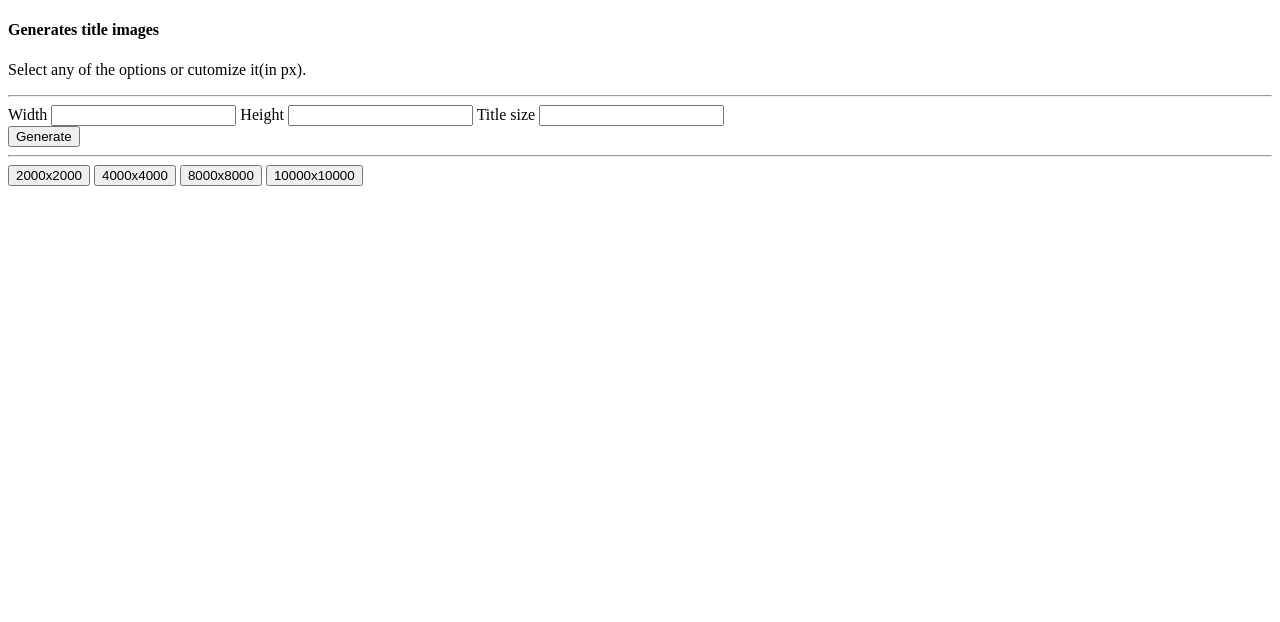
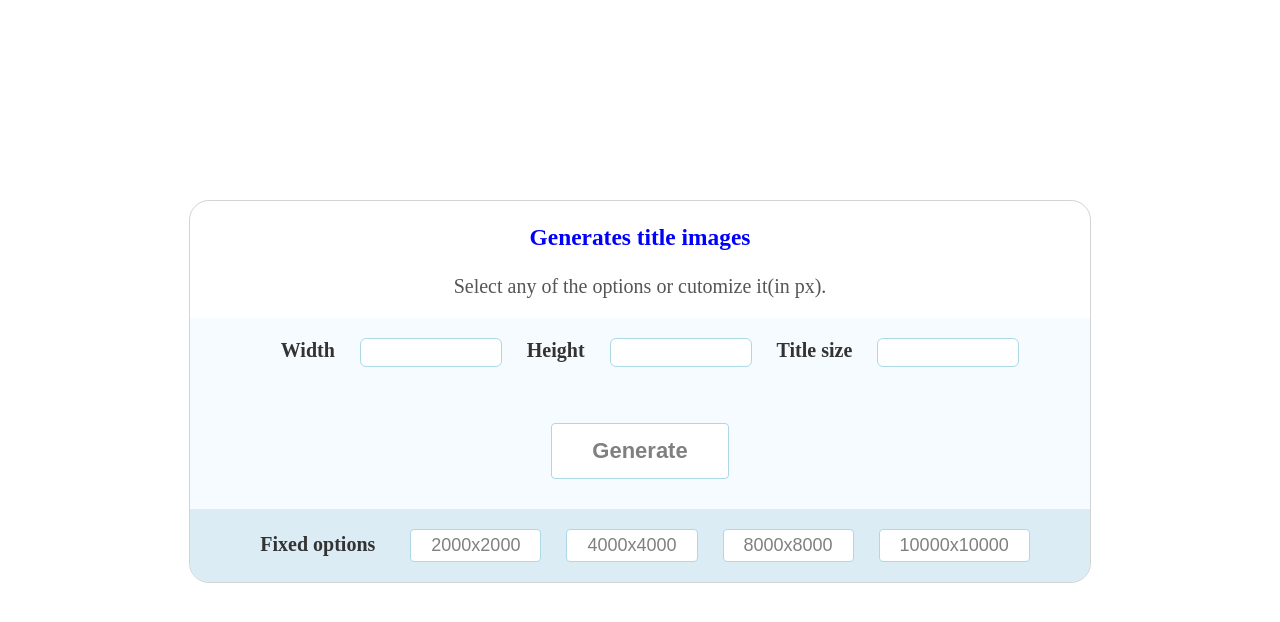
Before and after one commit to empirefx/XLImageGen, a website built with Vite: page index.html in a window 1280 px wide. Built offline with nearby package versions, Linux system fonts and the light colour scheme.

Commit message:
path: css styles

```diff
--- a/index.html
+++ b/index.html
@@ -4,12 +4,103 @@
   <meta charset="utf-8">
   <meta name="viewport" content="width=device-width, initial-scale=1">
   <title>XL Image Generator</title>
+  <style>
+    body {
+      font-size: 20px;
+
+      background-color: white;
+    }
+
+    hr {
+      background: none;
+      border: 1px solid #ddd;
+    }
+
+    .wrapper {
+      overflow: hidden;
+      width: 900px;
+      height: auto;
+      position: relative;
+      margin: auto;
+      margin-top: 200px;
+/*      padding: 20px;*/
+      text-align:center;
+      border-radius: 20px;
+
+      background-color:white;
+      border: 1px solid lightgray;
+    }
+
+    h3 {
+      color: blue;
+    }
+
+    p {
+      color: #555;
+    }
+
+    label {
+      margin: 20px;
+      font-weight: bold;
+
+      color: #333;
+    }
+
+    input {
+      max-width: 100px;
+      padding: 6px 20px;
+      border-radius: 6px;
+
+      border: 1px solid lightblue;
+    }
+
+    button {
+      margin: 10px;
+      padding: 5px 20px;
+      border-radius: 4px;
+
+      font-size: 18px;
+      color: gray;
+      border: 1px solid lightblue;
+      background-color: white;
+    }
+
+    button:hover {
+      cursor: pointer;
+
+      color: #000020;
+      background-color: #009fff0a;
+    }
+
+    .option {
+      padding: 20px 0;
+
+      background-color: #009fff0a;
+    }
+
+    .selection {
+      padding: 10px 0;
+
+      background-color: #add3e66e;
+    }
+
+    .option, .selection {
+    }
+
+
+    #generate {
+      padding: 14px 40px;
+
+      font-size: 22px;
+      font-weight: bold;
+    }
+  </style>
 </head>
 <body>
   <div class="wrapper">
-    <h4>Generates title images</h4>
+    <h3>Generates title images</h3>
     <p>Select any of the options or cutomize it(in px).</p>
-    <hr>
+    <div class="option">
       <label for="width">Width</label>
       <input id="width" type="text">
       <label for="height">Height</label>
@@ -17,13 +108,18 @@
       <label for="title">Title size</label>
       <input id="title" type="text">
       <br>
+      <br>
+      <br>
       <button id="generate">Generate</button>
-    <hr>
+    </div>
+    <div class="selection">
+      <label for="title">Fixed options</label>
       <button id="2k">2000x2000</button>
       <button id="4k">4000x4000</button>
       <button id="8k">8000x8000</button>
       <button id=10k>10000x10000</button>
     </div>
+  </div>
 
   <script type="module" src="./src/main.js"></script>
 </body>
```
Lines whose indentation alone changed are shown as unchanged.
